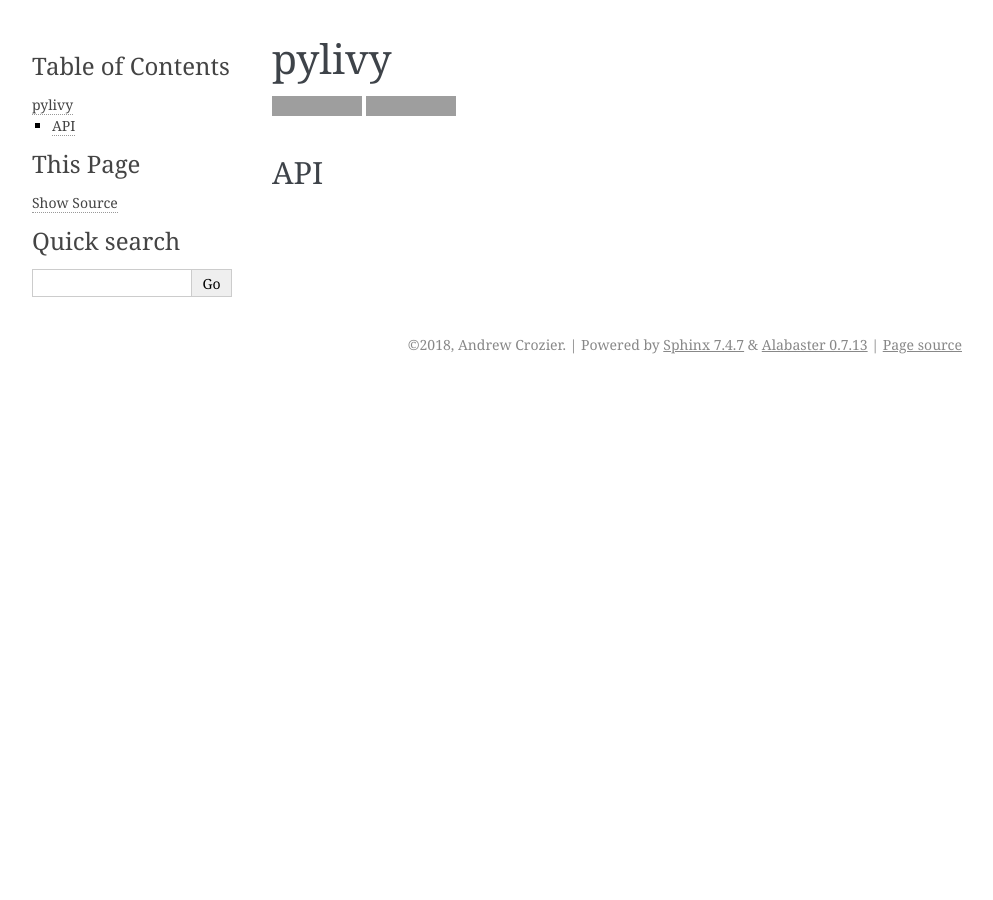
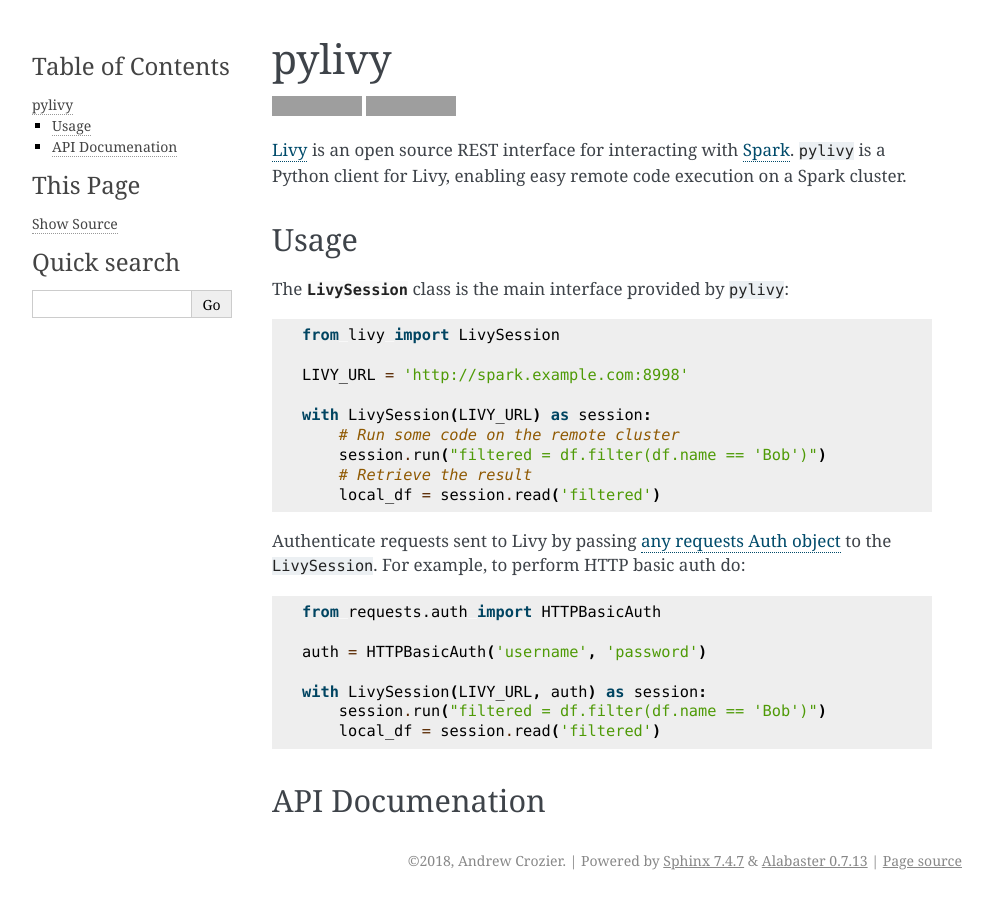
Before and after one commit to acroz/pylivy, a Sphinx documentation site: the page built from docs/index.rst, in a window 1280 px wide. Shown: the whole page, without its empty margins (148-1141 px from the left). Built offline with Sphinx 7.4.7, drawn with Linux system fonts in a browser that asks for light colours; pages that are not in the unit, such as notebooks, are missing from menus; grey boxes are pictures that could not be loaded.

Commit message:
Add usage information to help homepage

```diff
--- a/docs/conf.py
+++ b/docs/conf.py
@@ -86,7 +86,9 @@
 # further.  For a list of options available for each theme, see the
 # documentation.
 #
-# html_theme_options = {}
+html_theme_options = {
+    'description': 'Use Apache Livy from Python.'
+}
 
 # Add any paths that contain custom static files (such as style sheets) here,
 # relative to this directory. They are copied after the builtin static files,
@@ -156,7 +158,7 @@
 #  dir menu entry, description, category)
 texinfo_documents = [
     (master_doc, 'pylivy', 'pylivy Documentation',
-     author, 'pylivy', 'One line description of project.',
+     author, 'pylivy', 'Use Apache Livy from Python.',
      'Miscellaneous'),
 ]
 
--- a/docs/index.rst
+++ b/docs/index.rst
@@ -7,8 +7,40 @@
 .. image:: https://badge.fury.io/py/livy.svg
     :target: https://pypi.org/project/livy/
 
-API
----
+`Livy <https://livy.incubator.apache.org/>`_ is an open source REST interface
+for interacting with `Spark <http://spark.apache.org/>`_. ``pylivy`` is a
+Python client for Livy, enabling easy remote code execution on a Spark cluster.
+
+Usage
+-----
+
+The :class:`LivySession <livy.session.LivySession>` class is the main interface
+provided by ``pylivy``::
+
+    from livy import LivySession
+
+    LIVY_URL = 'http://spark.example.com:8998'
+
+    with LivySession(LIVY_URL) as session:
+        # Run some code on the remote cluster
+        session.run("filtered = df.filter(df.name == 'Bob')")
+        # Retrieve the result
+        local_df = session.read('filtered')
+
+Authenticate requests sent to Livy by passing `any requests Auth object
+<http://docs.python-requests.org/en/master/user/authentication/>`_ to the
+``LivySession``. For example, to perform HTTP basic auth do::
+
+    from requests.auth import HTTPBasicAuth
+
+    auth = HTTPBasicAuth('username', 'password')
+
+    with LivySession(LIVY_URL, auth) as session:
+        session.run("filtered = df.filter(df.name == 'Bob')")
+        local_df = session.read('filtered')
+
+API Documenation
+----------------
 
 .. toctree::
     :maxdepth: 2
```
